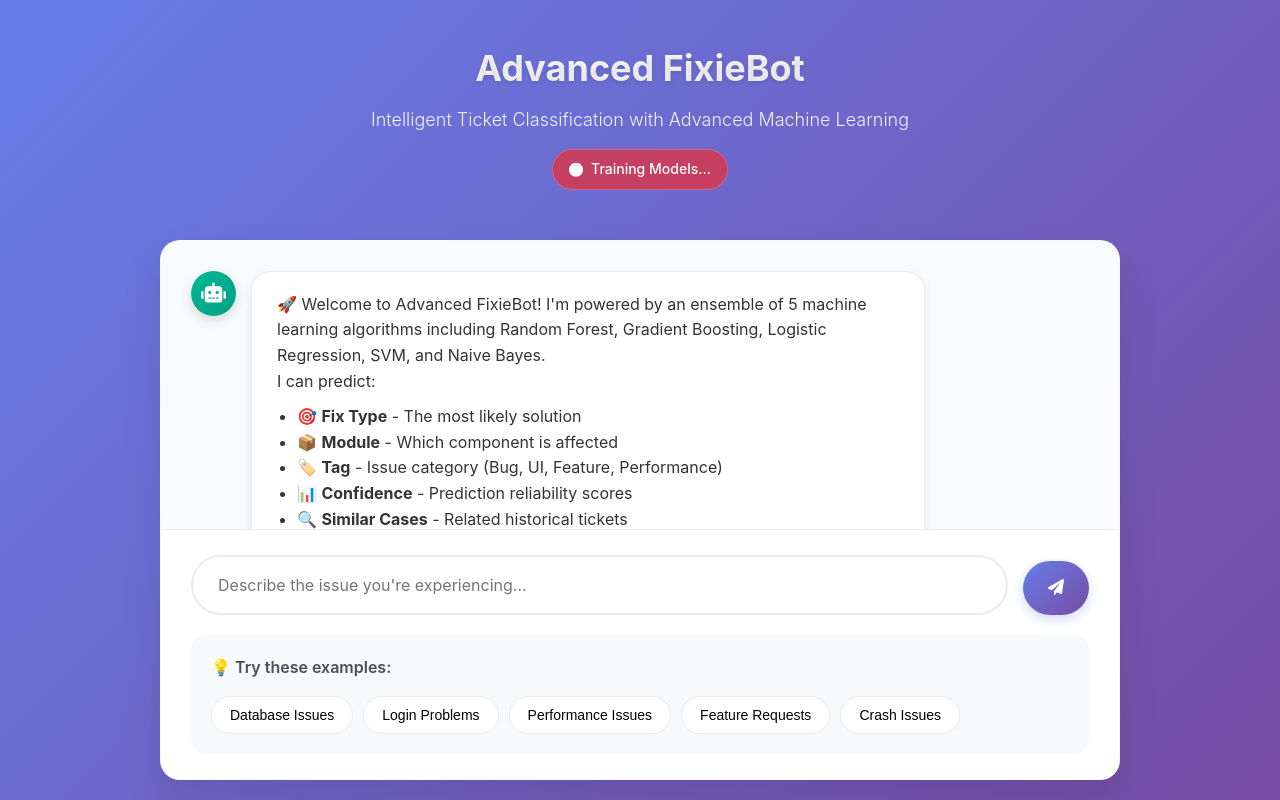
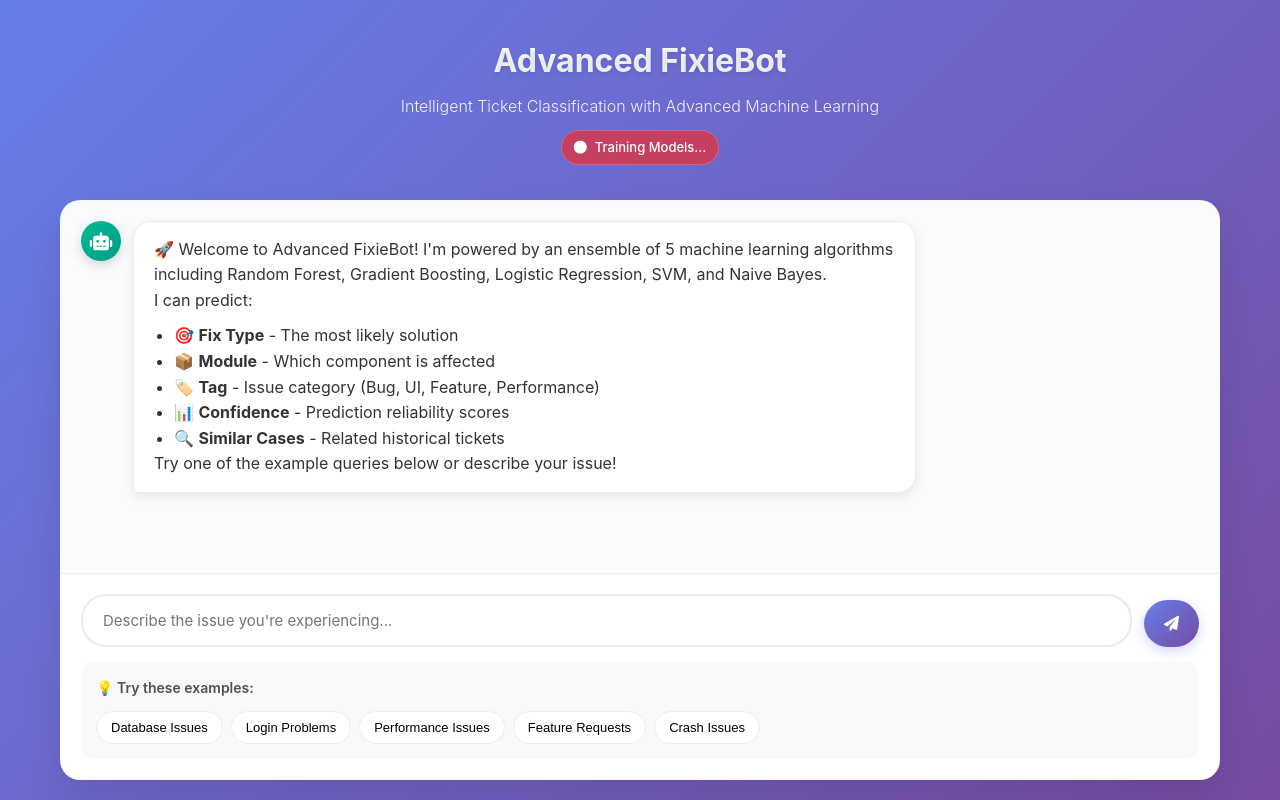
Before and after one commit to Sprayer1122/fixie_bot, a Flask app: page / in a window 1280 px wide. Run offline with Flask 3, Linux system fonts and the light colour scheme; data that the repository does not hold is empty.

Commit message:
Update index.html

```diff
--- a/templates/index.html
+++ b/templates/index.html
@@ -17,11 +17,12 @@
             background: linear-gradient(135deg, #667eea 0%, #764ba2 100%);
             color: #333;
             line-height: 1.6;
-            min-height: 100vh;
+            height: 100vh;
+            overflow: hidden;
         }
 
         .container {
-            max-width: 1000px;
+            max-width: 1200px;
             margin: 0 auto;
             padding: 20px;
             height: 100vh;
@@ -31,12 +32,13 @@
 
         .header {
             text-align: center;
-            margin-bottom: 30px;
-            padding: 20px 0;
+            margin-bottom: 20px;
+            padding: 15px 0;
+            flex-shrink: 0;
         }
 
         .header h1 {
-            font-size: 36px;
+            font-size: 32px;
             font-weight: 700;
             background: linear-gradient(135deg, #ffffff, #f8f9fa);
             -webkit-background-clip: text;
@@ -47,8 +49,8 @@
 
         .header p {
             color: rgba(255, 255, 255, 0.9);
-            font-size: 18px;
-            margin-bottom: 15px;
+            font-size: 16px;
+            margin-bottom: 10px;
             font-weight: 300;
         }
 
@@ -56,11 +58,11 @@
             display: inline-flex;
             align-items: center;
             gap: 8px;
-            padding: 8px 16px;
+            padding: 6px 12px;
             background: rgba(255, 255, 255, 0.15);
             color: white;
-            border-radius: 25px;
-            font-size: 14px;
+            border-radius: 20px;
+            font-size: 13px;
             font-weight: 500;
             backdrop-filter: blur(10px);
             border: 1px solid rgba(255, 255, 255, 0.2);
@@ -80,24 +82,26 @@
             overflow: hidden;
             backdrop-filter: blur(10px);
             border: 1px solid rgba(255, 255, 255, 0.2);
+            min-height: 0;
         }
 
         .messages {
             flex: 1;
-            padding: 30px;
+            padding: 20px;
             overflow-y: auto;
             background: #fafbfc;
+            min-height: 0;
         }
 
         .message {
-            margin-bottom: 25px;
+            margin-bottom: 20px;
             display: flex;
-            gap: 15px;
+            gap: 12px;
             animation: slideIn 0.4s ease-out;
         }
 
         @keyframes slideIn {
-            from { opacity: 0; transform: translateY(30px); }
+            from { opacity: 0; transform: translateY(20px); }
             to { opacity: 1; transform: translateY(0); }
         }
 
@@ -106,13 +110,13 @@
         }
 
         .avatar {
-            width: 45px;
-            height: 45px;
+            width: 40px;
+            height: 40px;
             border-radius: 50%;
             display: flex;
             align-items: center;
             justify-content: center;
-            font-size: 20px;
+            font-size: 18px;
             font-weight: 600;
             flex-shrink: 0;
             box-shadow: 0 4px 12px rgba(0,0,0,0.15);
@@ -129,9 +133,9 @@
         }
 
         .message-content {
-            max-width: 75%;
-            padding: 20px 25px;
-            border-radius: 20px;
+            max-width: 70%;
+            padding: 15px 20px;
+            border-radius: 18px;
             position: relative;
             box-shadow: 0 4px 12px rgba(0,0,0,0.08);
         }
@@ -139,41 +143,41 @@
         .message.user .message-content {
             background: linear-gradient(135deg, #667eea, #764ba2);
             color: white;
-            border-bottom-right-radius: 8px;
+            border-bottom-right-radius: 6px;
         }
 
         .message.bot .message-content {
             background: white;
             border: 1px solid #e9ecef;
-            border-bottom-left-radius: 8px;
+            border-bottom-left-radius: 6px;
         }
 
         .overall-confidence {
             background: linear-gradient(135deg, #667eea, #764ba2);
             color: white;
-            padding: 20px;
-            border-radius: 15px;
+            padding: 15px;
+            border-radius: 12px;
             text-align: center;
-            margin-bottom: 20px;
-            box-shadow: 0 8px 20px rgba(102, 126, 234, 0.3);
+            margin-bottom: 15px;
+            box-shadow: 0 6px 16px rgba(102, 126, 234, 0.3);
         }
 
         .overall-confidence h4 {
-            font-size: 18px;
+            font-size: 16px;
             font-weight: 600;
+            margin-bottom: 6px;
+        }
+
+        .overall-confidence .value {
+            font-size: 28px;
+            font-weight: 700;
             margin-bottom: 8px;
         }
 
-        .overall-confidence .value {
-            font-size: 32px;
-            font-weight: 700;
-            margin-bottom: 10px;
-        }
-
         .quality-badge {
-            padding: 6px 16px;
-            border-radius: 20px;
-            font-size: 12px;
+            padding: 4px 12px;
+            border-radius: 15px;
+            font-size: 11px;
             font-weight: 600;
             text-transform: uppercase;
             letter-spacing: 0.5px;
@@ -301,68 +305,69 @@
             display: flex;
             justify-content: space-between;
             align-items: center;
-            margin-bottom: 8px;
+            margin-bottom: 6px;
         }
 
         .ticket-id {
             font-weight: 600;
             color: #495057;
-            font-size: 14px;
+            font-size: 13px;
         }
 
         .ticket-similarity {
-            font-size: 12px;
+            font-size: 11px;
             color: #6c757d;
             background: #e9ecef;
-            padding: 4px 10px;
-            border-radius: 12px;
+            padding: 3px 8px;
+            border-radius: 10px;
             font-weight: 500;
         }
 
         .ticket-description {
-            font-size: 14px;
+            font-size: 13px;
             color: #6c757d;
-            margin-bottom: 8px;
-            line-height: 1.5;
+            margin-bottom: 6px;
+            line-height: 1.4;
         }
 
         .ticket-meta {
             display: flex;
-            gap: 12px;
-            font-size: 12px;
+            gap: 8px;
+            font-size: 11px;
         }
 
         .ticket-meta span {
             background: #e9ecef;
-            padding: 4px 8px;
-            border-radius: 6px;
+            padding: 3px 6px;
+            border-radius: 4px;
             color: #495057;
             font-weight: 500;
         }
 
         .input-area {
-            padding: 25px 30px;
+            padding: 20px;
             background: white;
             border-top: 1px solid #e9ecef;
+            flex-shrink: 0;
         }
 
         .input-container {
             display: flex;
-            gap: 15px;
+            gap: 12px;
             align-items: flex-end;
         }
 
         .message-input {
             flex: 1;
-            padding: 18px 25px;
+            padding: 15px 20px;
             border: 2px solid #e9ecef;
-            border-radius: 30px;
-            font-size: 16px;
+            border-radius: 25px;
+            font-size: 15px;
             outline: none;
             transition: all 0.3s ease;
             resize: none;
-            min-height: 55px;
-            max-height: 120px;
+            min-height: 50px;
+            max-height: 100px;
             font-family: inherit;
         }
 
@@ -372,22 +377,22 @@
         }
 
         .send-button {
-            padding: 18px 25px;
+            padding: 15px 20px;
             background: linear-gradient(135deg, #667eea, #764ba2);
             color: white;
             border: none;
-            border-radius: 30px;
-            font-size: 16px;
+            border-radius: 25px;
+            font-size: 15px;
             font-weight: 600;
             cursor: pointer;
             transition: all 0.3s ease;
-            min-width: 60px;
+            min-width: 50px;
             box-shadow: 0 4px 12px rgba(102, 126, 234, 0.3);
         }
 
         .send-button:hover {
             transform: translateY(-2px);
-            box-shadow: 0 8px 20px rgba(102, 126, 234, 0.4);
+            box-shadow: 0 6px 16px rgba(102, 126, 234, 0.4);
         }
 
         .send-button:disabled {
@@ -397,31 +402,31 @@
         }
 
         .examples {
-            margin-top: 20px;
-            padding: 20px;
+            margin-top: 15px;
+            padding: 15px;
             background: #f8f9fa;
-            border-radius: 15px;
+            border-radius: 12px;
         }
 
         .examples h4 {
             color: #495057;
-            font-size: 16px;
+            font-size: 14px;
             font-weight: 600;
-            margin-bottom: 15px;
+            margin-bottom: 12px;
         }
 
         .example-buttons {
             display: flex;
             flex-wrap: wrap;
-            gap: 10px;
+            gap: 8px;
         }
 
         .example-button {
-            padding: 10px 18px;
+            padding: 8px 14px;
             background: white;
             border: 1px solid #e9ecef;
-            border-radius: 25px;
-            font-size: 14px;
+            border-radius: 20px;
+            font-size: 13px;
             cursor: pointer;
             transition: all 0.3s ease;
             font-weight: 500;
@@ -572,7 +577,7 @@
         // Auto-resize textarea
         messageInput.addEventListener('input', function() {
             this.style.height = 'auto';
-            this.style.height = Math.min(this.scrollHeight, 120) + 'px';
+            this.style.height = Math.min(this.scrollHeight, 100) + 'px';
         });
 
         // Send message on Enter (but allow Shift+Enter for new lines)
```
Also changed, not shown: other parts of templates/index.html (+37 -37 lines).
